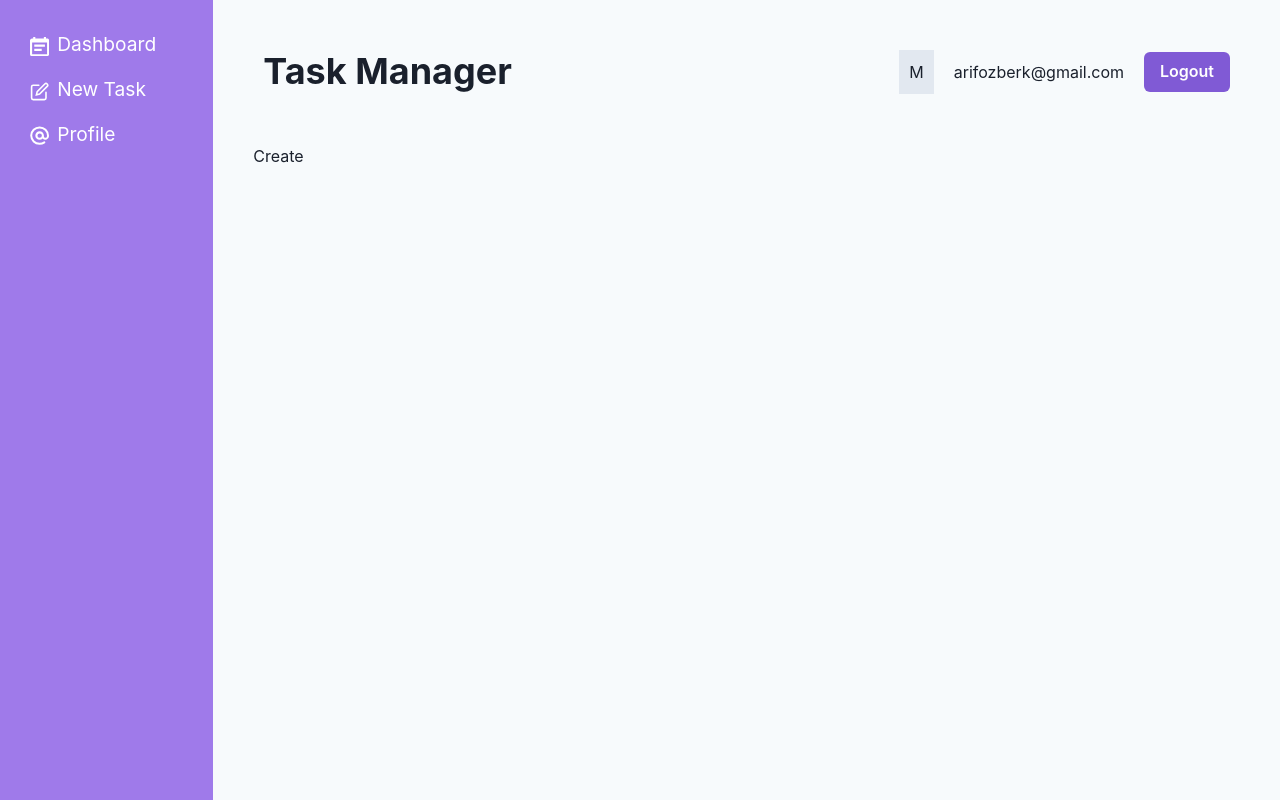
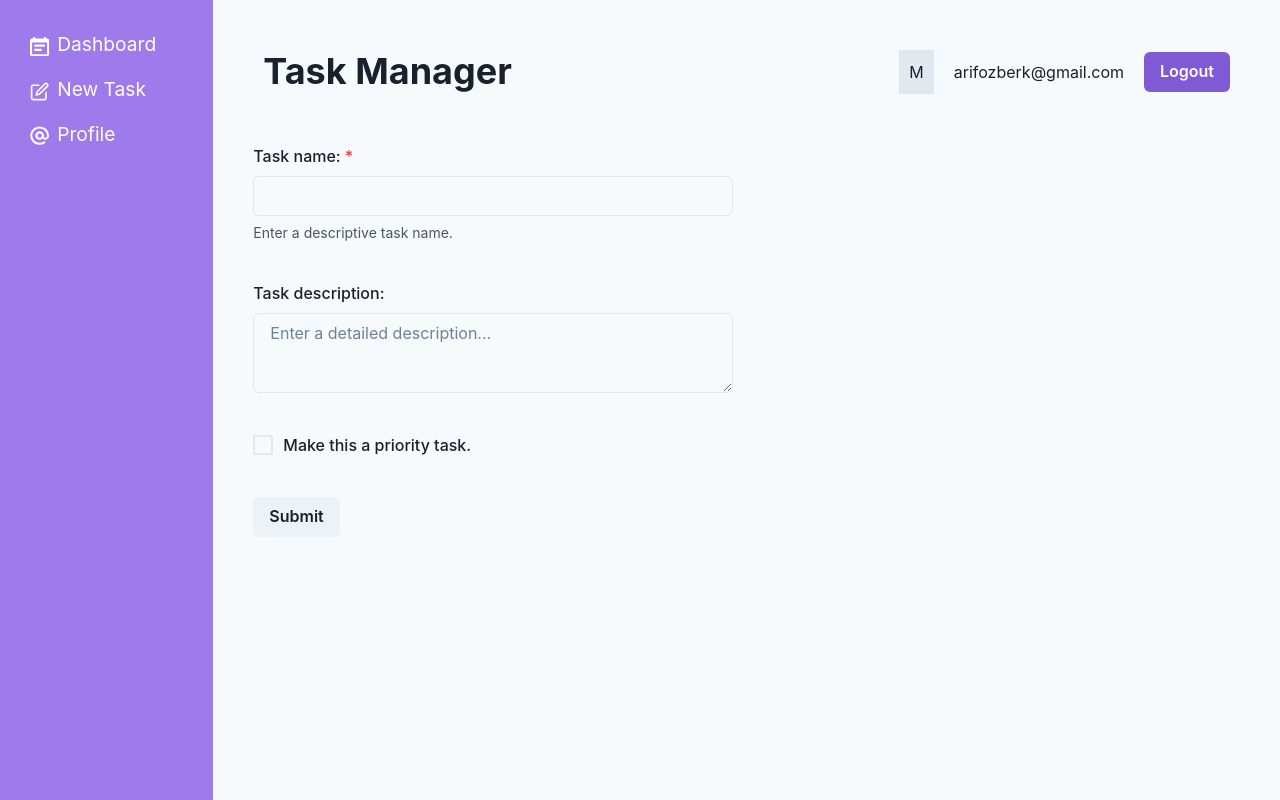
Before and after one commit to arif-ozberk/ChakraUI-Tutorial-Project, a React (Vite) app: page /create in a window 1280 px wide. Built offline with nearby package versions, Linux system fonts and the light colour scheme.

Commit message:
Form Fields

```diff
--- a/src/App.jsx
+++ b/src/App.jsx
@@ -1,5 +1,5 @@
 import React from 'react';
-import { BrowserRouter, Route, Routes } from 'react-router-dom';
+import { createBrowserRouter, createRoutesFromElements, Route, RouterProvider } from 'react-router-dom';
 
 // Styles
 import './App.css'
@@ -9,21 +9,25 @@
 
 // Pages
 import Dashboard from './pages/Dashboard';
-import Create from './pages/Create';
+import Create, { createAction } from './pages/Create';
 import Profile from './pages/Profile';
 
 
 function App() {
+
+	const router = createBrowserRouter(
+		createRoutesFromElements(
+			<Route path='/' element={<RootLayout />}>
+				<Route index element={<Dashboard />} />
+				<Route path='/create' element={<Create />} action={createAction} />
+				<Route path='/profile' element={<Profile />} />
+			</Route>
+		)
+	)
+
+
 	return (
-		<BrowserRouter>
-			<Routes>
-				<Route path='/' element={<RootLayout />} >
-					<Route index element={<Dashboard />} />
-					<Route path='/create' element={<Create />} />
-					<Route path='/profile' element={<Profile />} />
-				</Route>
-			</Routes>
-		</BrowserRouter>
+		<RouterProvider router={router} />
 	)
 }
 
--- a/src/pages/Create.jsx
+++ b/src/pages/Create.jsx
@@ -2,13 +2,51 @@
 
 // Styles
 
+// Chakra UI
+import { Box, Button, Checkbox, FormControl, FormHelperText, FormLabel, Input, Textarea } from '@chakra-ui/react';
+import { Form, redirect } from 'react-router-dom';
 
-const Create = () => {
+
+export default function Create() {
     return (
-        <div>
-            Create
-        </div>
+        <Box maxW="480px">
+            <Form method='post' action='/create'>
+                <FormControl isRequired mb="40px">
+                    <FormLabel>Task name:</FormLabel>
+                    <Input type="text" name="title" />
+                    <FormHelperText>Enter a descriptive task name.</FormHelperText>
+                </FormControl>
+
+                <FormControl mb="40px" >
+                    <FormLabel>Task description:</FormLabel>
+                    <Textarea
+                        placeholder="Enter a detailed description..."
+                        name="description"
+                    />
+                </FormControl>
+
+                <FormControl display="flex" alignItems="center" mb="40px" >
+                    <Checkbox name="isPriority" size="lg" colorScheme="purple" />
+                    <FormLabel mb="0" ml="10px" >Make this a priority task.</FormLabel>
+                </FormControl>
+
+                <Button type='submit'>Submit</Button>
+            </Form>
+        </Box>
     );
 }
 
-export default Create;
+
+export const createAction = async ({ request }) => {
+    const data = await request.formData();
+
+    const task = {
+        title: data.get("title"),
+        description: data.get("description"),
+        isPriority: data.get("isPriority") === ""
+    }
+
+    console.log(task);
+
+    return redirect("/");
+}
```
